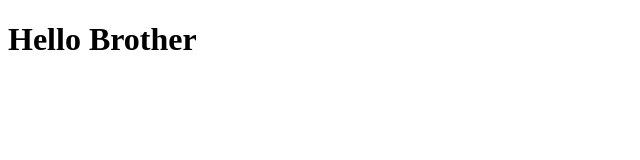
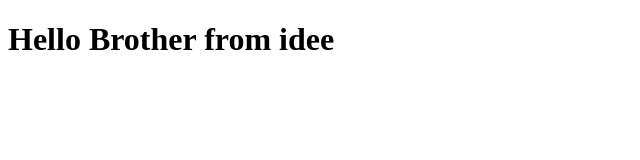
Before and after one commit to ahmedmlaouhia/TpGit, a plain HTML site: page index.html in a window 1280 px wide. Shown: the whole page, without its empty margins (0-640 px from the left). Drawn offline with Linux system fonts and the light colour scheme.

Commit message:
modifications

```diff
--- a/index.html
+++ b/index.html
@@ -7,6 +7,6 @@
   <title>Tp Git</title>
 </head>
 <body>
-  <H1 class="title">Hello Brother</H1>
+  <H1 class="title">Hello Brother from idee</H1>
 </body>
 </html>
```
Also changed, not shown: idee1.txt (added).
